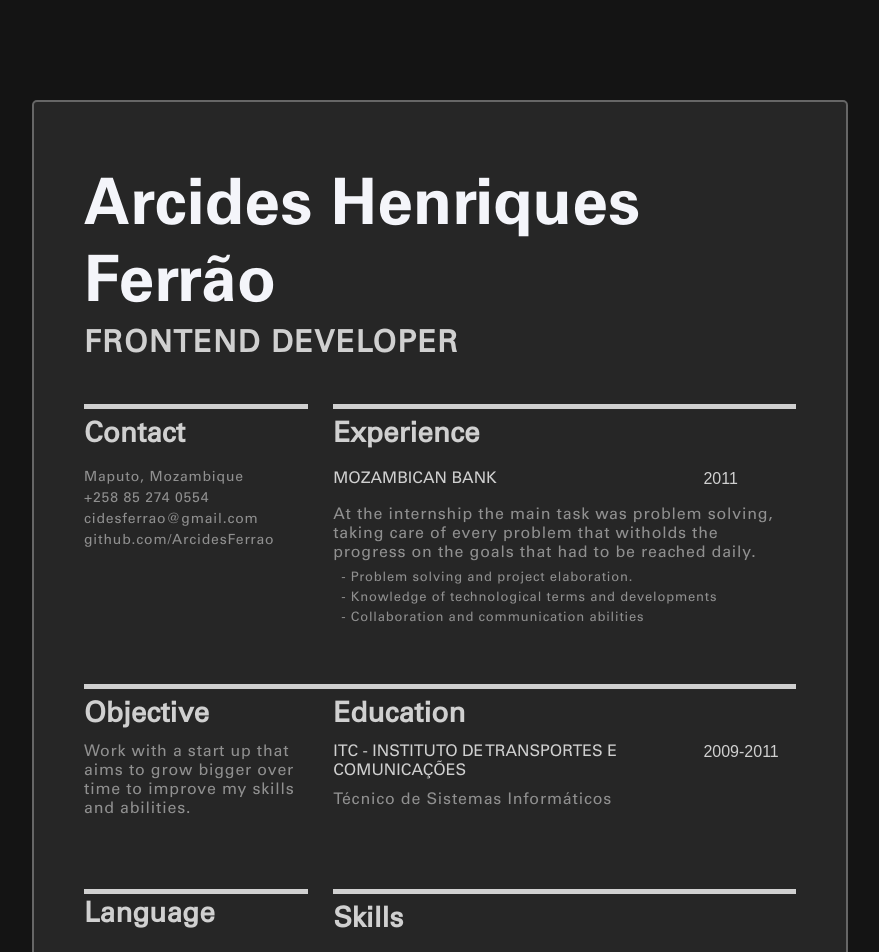
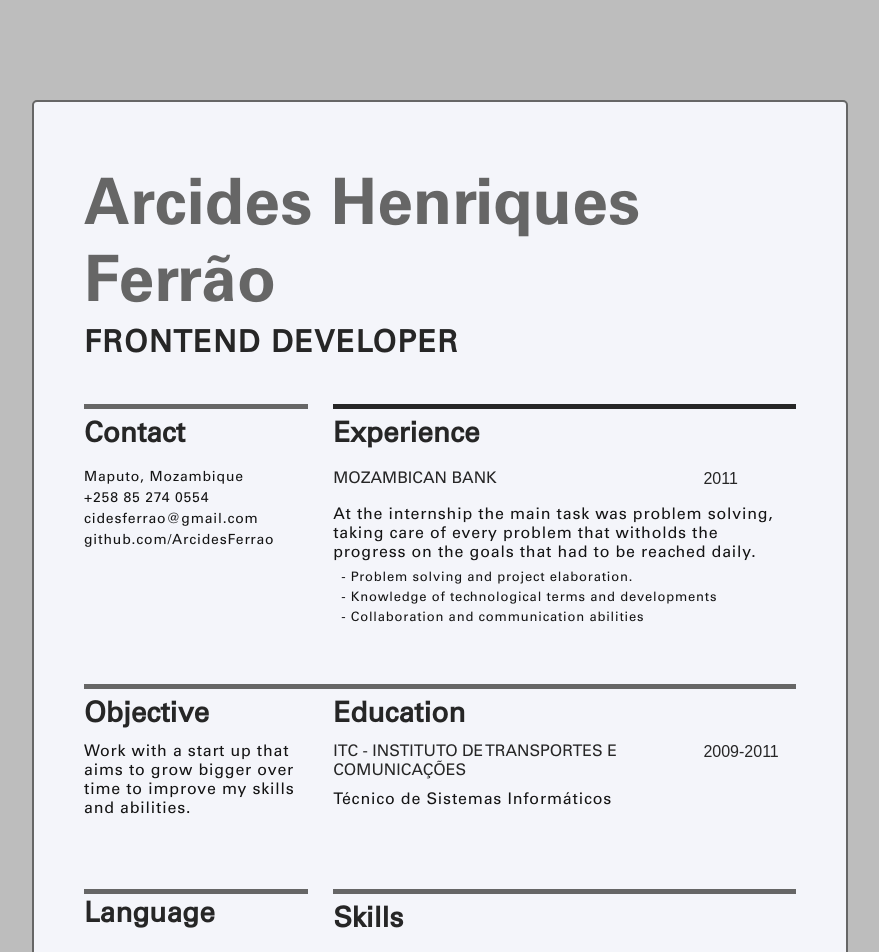
Before and after one commit to ArcidesFerrao/resume, a React (Create React App) app: page / in a window 1280 px wide. Shown: the top 952 px of the page, without its empty margins (200-1079 px from the left). Built offline with nearby package versions, Linux system fonts and the light colour scheme.

Commit message:
css: theme preference

```diff
--- a/public/index.html
+++ b/public/index.html
@@ -1,5 +1,6 @@
 <!DOCTYPE html>
-<html lang="en">
+<html
+  lang="en" >
   <head>
     <meta charset="utf-8" />
     <link rel="stylesheet" href="https://fonts.googleapis.com/css2?family=Material+Symbols+Outlined:opsz,wght,FILL,GRAD@24,400,0,0" />
--- a/src/App.css
+++ b/src/App.css
@@ -1,6 +1,6 @@
 .App {
   box-sizing: border-box;
-  background-color: #141414;
+  background-color: var(--background-dark);
   min-height: 100vh;
 
   display: flex;
--- a/src/App.js
+++ b/src/App.js
@@ -1,12 +1,17 @@
+import { useEffect, useState } from 'react';
 import './App.css';
 import Resume from './components/Resume';
 
 function App() {
 
+  const [themeData, setThemeData] = useState("dark");
+
 
   return (
     <div className="App">
+
       <Resume />
+
     </div>
   );
 }
--- a/src/components/ResumeComponents/Styles/Contact.css
+++ b/src/components/ResumeComponents/Styles/Contact.css
@@ -32,8 +32,13 @@ a {
     text-decoration: none;
     font-style: normal;
     font-family: "UniversBody";
-    color: rgba(215, 215, 215, 0.6);
+    color: var(--text-dark);
+
+    transition: all 500ms ease-out;
 }
- /* .gitLink {
-    padding-top: 5px;
- } */
+
+a:hover {
+    color: var(--link-color);
+    font-style: italic;
+    box-shadow: var(--background-dark) 50px 2rem 80px 16px;
+}
--- a/src/components/ResumeComponents/Styles/Education.css
+++ b/src/components/ResumeComponents/Styles/Education.css
@@ -1,6 +1,6 @@
 .cvEducation {
     grid-area: education;
-    border-top: solid #d0d0d0 5px;
+    border-top: solid 5px;
     display: grid;
     /* grid-template-rows: 20% 18% 60% ; */
     grid-auto-rows: max-content;
@@ -29,7 +29,7 @@
 .detailDate h3 {
     font-family: "Montserrat", sans-serif;
     font-weight: 400;
-    color: #d0d0d0;
+    /* color: #d0d0d0; */
 }
 
 .edDegree {
--- a/src/components/ResumeComponents/Styles/Experience.css
+++ b/src/components/ResumeComponents/Styles/Experience.css
@@ -1,6 +1,6 @@
 .cvExperience {
     grid-area: experience;
-    border-top: solid #d0d0d0 5px;
+    border-top: solid 5px var(--title-dark);
     display: grid;
     grid-template-rows: 18% 12% 70% ;
     grid-template-columns: 80% 20%;
@@ -22,7 +22,6 @@
 
 .detailDate {
     grid-area: date;
-    color: #666666;
 }
 .cvDate {
     font-family: "UniversLight";
--- a/src/components/ResumeComponents/Styles/Header.css
+++ b/src/components/ResumeComponents/Styles/Header.css
@@ -10,7 +10,6 @@ h1 {
     font-family: "UniversBold";
     font-size: 64px;
     font-weight: 700;
-    color: #f4f5fa;
     letter-spacing: 0.02rem;
     margin: 10px 0;
 }
--- a/src/components/ResumeComponents/Styles/Lingo.css
+++ b/src/components/ResumeComponents/Styles/Lingo.css
@@ -3,7 +3,7 @@
 
     padding: 5px 0;
     margin-right: 25px;
-    border-top: solid #d0d0d0 5px;
+    border-top: solid 5px;
 
     background: none;
 
--- a/src/components/ResumeComponents/Styles/Skills.css
+++ b/src/components/ResumeComponents/Styles/Skills.css
@@ -5,7 +5,7 @@
 .cvSkills {
     grid-area: skill;
     overflow: hidden;
-    border-top: solid #d0d0d0 5px;
+    border-top: solid 5px;
     display: grid;
     grid-template-columns: 60% 40%;
     grid-template-areas: "sk pr";
--- a/src/components/Styles/Resume.css
+++ b/src/components/Styles/Resume.css
@@ -73,9 +73,9 @@
     margin: 100px 20px;
     padding: 60px 50px;
 
-    color: #d0d0d0;
-    background-color: #262626;
-    border: solid 2px #666666;
+    color: var(--icon-dark);
+    background-color: var(--page-dark);
+    border: solid 2px var(--border-dark);
     border-radius: 5px;
 
     box-sizing: border-box;
@@ -94,24 +94,32 @@
 
 
 
+h2, h3, button {
+    color: var(--title-dark);
+}
+
+h4, h5, li {
+    color: var(--text-dark);
+}
+
 h2 {
     font-family: "UniversBody";
     font-size: 28px;
     font-weight: 600;
-    color: #d0d0d0;
+    /* color: #d0d0d0; */
 }
 h3 {
     text-transform: uppercase;
     font-family: "UniversBody";
     font-size: 16px;
     font-weight: 200;
-    color: #d0d0d0;
+    /* color: #d0d0d0; */
 }
 h4, li {
     font-family: "UniversBody";
     font-size: medium;
     letter-spacing: 0.05rem;
-    color: rgba(215, 215, 215, 0.6);
+    /* color: rgba(215, 215, 215, 0.6); */
     font-weight: 200;
 }
 
@@ -119,7 +127,7 @@ h5 {
     font-family: "UniversBody";
     font-weight: 200;
     letter-spacing: 0.05rem;
-    color: rgba(215, 215, 215, 0.6);
+    /* color: rgba(215, 215, 215, 0.6); */
 
 }
 
@@ -135,39 +143,33 @@ ul {
 }
 button {
     position: absolute;
-    bottom: 40px;
-    right: 0;
+    top: 2rem;
+    right: 2rem;
     padding: 5px 10px;
     width: 88px;
 
     font-size: 24px;
-    color: #d0d0d0;
+    /* color: #d0d0d0; */
 
     border: none;
     border-radius: 3px 0 0 3px;
-    border-left: solid 2px #666666;
-    border-bottom: solid 2px #666666;
-    border-top: solid 2px #666666;
+    border-left: solid 2px var(--border-dark);
+    border-bottom: solid 2px var(--border-dark);
+    border-top: solid 2px var(--border-dark);
 
-    background-color: #262626;
+    background-color: var(--page-dark);
 }
 
-.cvHeader:hover,
-.cvContact:hover,
-.cvExperience:hover,
-.cvObjective:hover,
-.cvEducation:hover,
-.cvLingo:hover,
-.cvSkills:hover {
-    background-color: rgba(102, 102, 102, 0.08);
-    border-top: solid 10px;
+section:hover {
+    background-color: var(--background-section);
+    border-top: solid 10px var(--title-dark);
 
 }
 
 .cvContact:hover,
 .cvObjective:hover,
 .cvLingo:hover {
-    box-shadow: rgba(0, 0, 0, .4) -5px -5px 150px 3px;
+    box-shadow: var(--shadow-dark) -5px -5px 150px 3px;
     transform: translate3d(0, 2px, 5px);
     padding: 10px;
 }
@@ -175,12 +177,12 @@ button {
 .cvSkills:hover,
 .cvExperience:hover,
 .cvEducation:hover {
-    box-shadow: rgba(0, 0, 0, .4) 5px 5px 200px 5px;
+    box-shadow: var(--shadow-dark) 5px 5px 200px 5px;
     transform: translate3d(4px, 2px, 0);
     padding: 10px;
 }
 .cvHeader:hover {
-    box-shadow: rgba(0, 0, 0, .4) 5px 5px 200px 40px;
+    box-shadow: var(--shadow-dark) 5px 5px 200px 40px;
     transform: translate3d(4px, 2px, 0);
     border-radius: 0 0 10px 10px;
     padding: 5px;
@@ -189,12 +191,6 @@ button {
     margin-right: 30px;
 }
 
-.cvSkills,
-.cvHeader,
-.cvContact,
-.cvExperience,
-.cvObjective,
-.cvEducation,
-.cvLingo {
+section {
     transition: 0.3s ease-in-out;
 }
--- a/src/index.css
+++ b/src/index.css
@@ -1,14 +1,31 @@
+:root {
+  --background-dark: #141414;
+  --border-dark: #666666;
+  --page-dark: #262626;
+  --text-dark: rgba(215, 215, 215, 0.6);
+  --icon-dark: #d0d0d0;
+  --title-dark: #d0d0d0;
+  --background-section: rgba(102, 102, 102, 0.08);
+  --shadow-dark: rgba(0, 0, 0, .4);
+  --link-color: rgba(215, 215, 215, 0.8);
+}
+
+@media (prefers-color-scheme: light) {
+  :root {
+    --background-section: rgba(0, 0, 0, 0.1);
+    --page-dark: #f4f5fa;
+    --background-dark: #bdbdbd;
+    --text-dark: #141414;
+    --title-dark: #262626;
+    --icon-dark: #666666;
+    --shadow-dark: rgba(255, 255, 255, .2);
+    --link-color: rgba(38, 38, 38, 0.8);
+  }
+}
+
 * {
   margin: 0;
 }
 body {
   font-family: 'Roboto', sans-serif;
 }
-
-@media screen and (max-width: 768px) {
-  .body {
-      width: 100vh;
-      height: max-content;
-      background-color: aqua;
-  }
-}
```
